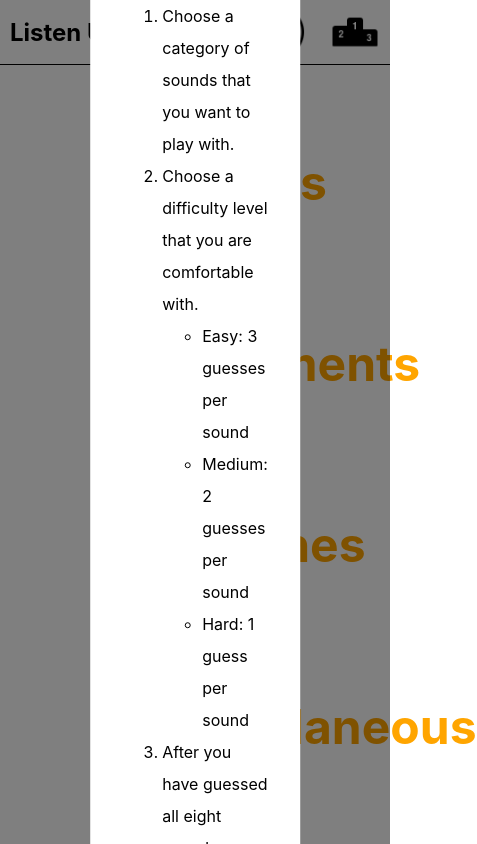
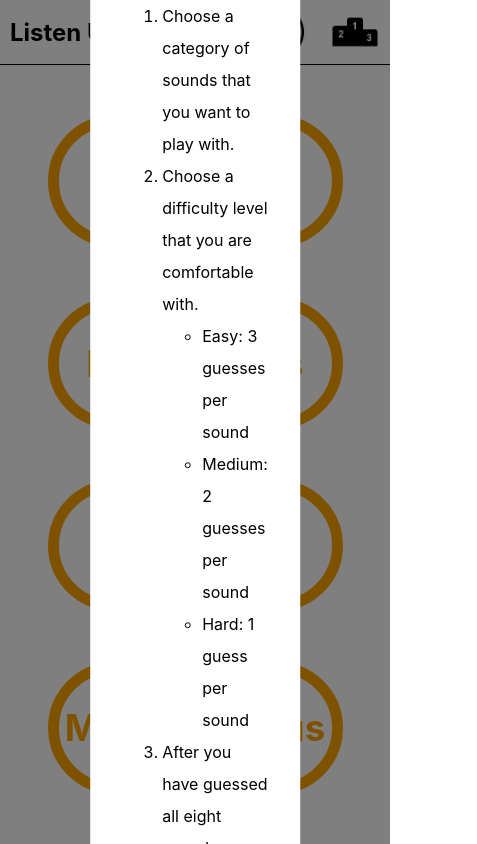
Before and after one commit to Listen-Up-2210/listen-up-ui, a React (Create React App) app: page / in a window 390 px wide. Shown: the whole page, 477 px wide, since content can reach past the window. Built offline with nearby package versions, Linux system fonts and the light colour scheme.

Commit message:
Add scaling to the category buttons

```diff
--- a/src/Components/Category/Category.css
+++ b/src/Components/Category/Category.css
@@ -49,3 +49,17 @@
 		transform: rotate(0deg) scale(1.1);
 	}
 }
+
+@media screen and (max-width: 700px) {
+	.category-link
+	{
+		border: .3em solid;
+		border-radius: 2em;
+		font-size: 2.3em;
+		font-weight: bold;
+		line-height: 13vh;
+		text-align: center;
+		text-decoration: none;
+		width: 70vw;
+	}
+  }
--- a/src/Components/Difficulty/Difficulty.css
+++ b/src/Components/Difficulty/Difficulty.css
@@ -74,7 +74,7 @@
 	}
 }
 
-@media screen and (max-width: 1000px) {
+@media screen and (max-width: 700px) {
 	.difficulty-link
 	{
 		border: .2em solid;
```
